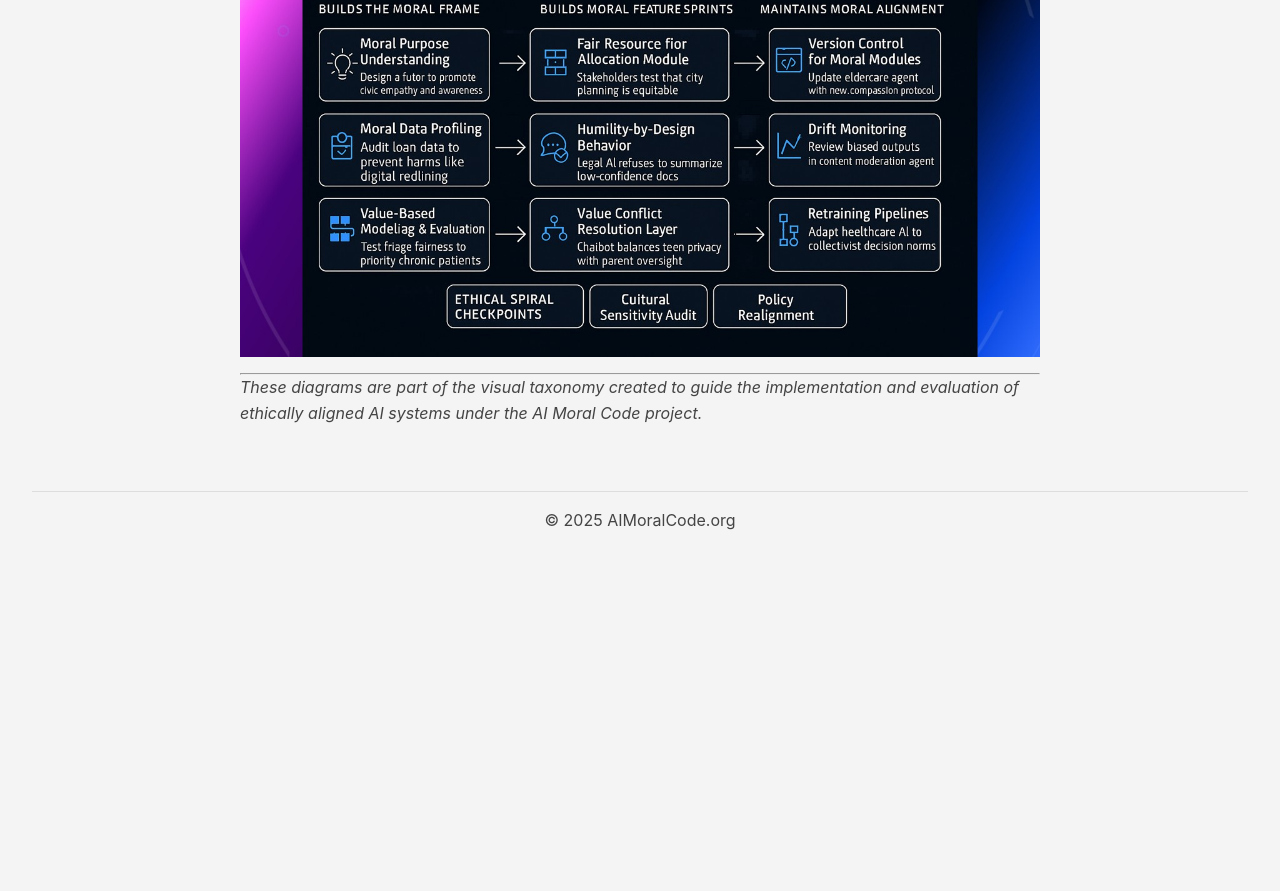
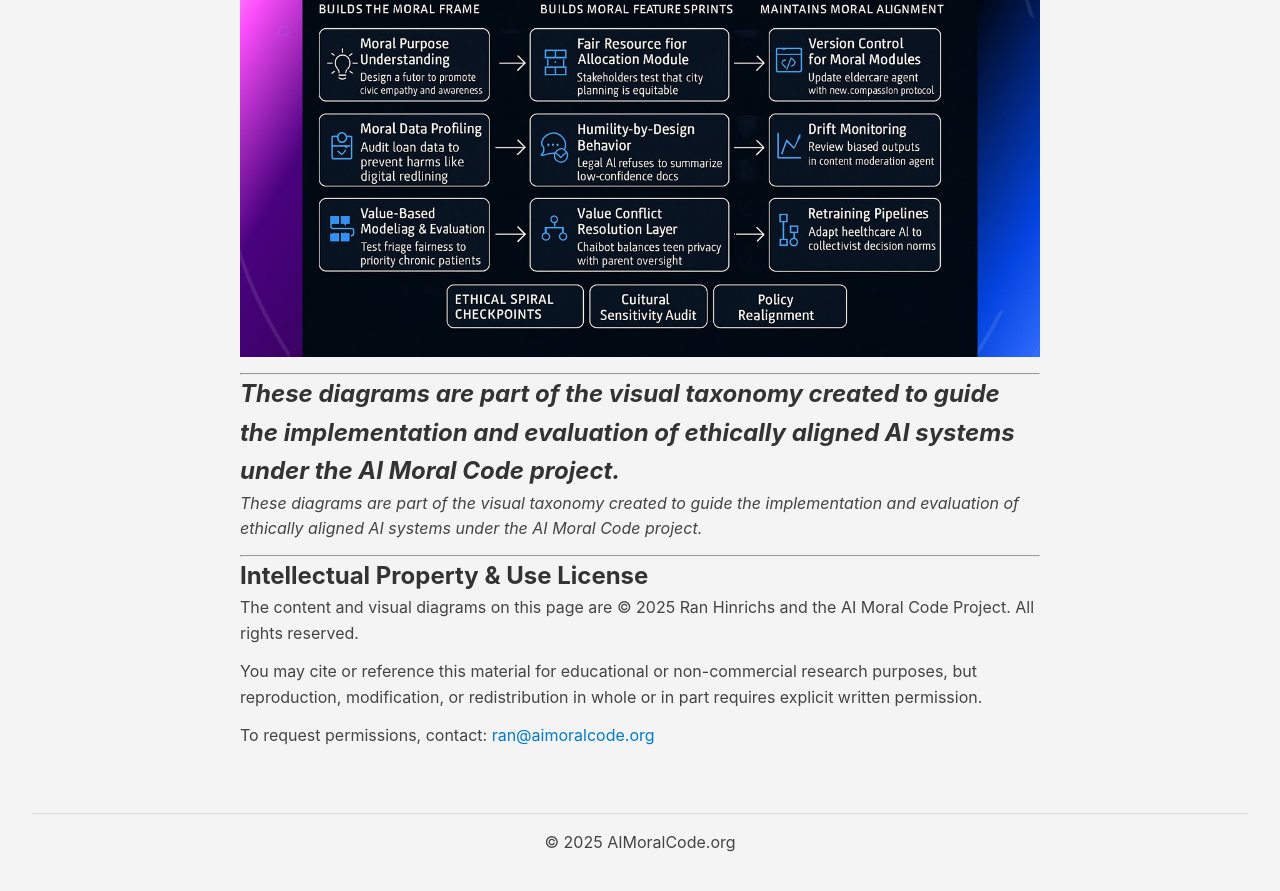
Before and after one commit to rjhinrichs/aimoralcode, a Jekyll site: the page built from values.md, in a window 1280 px wide and 900 px high, scrolled down 2278 px. Shown: the top 891 px of the window. Built offline with Jekyll 4.4.1, drawn with Linux system fonts in a browser that asks for light colours; before the commit the page ends 2856 px from its top, so only the background shows below that.

Commit message:
Update values.md

```diff
--- a/values.md
+++ b/values.md
@@ -38,3 +38,16 @@ These enable iterative ethical development, model moral prototypes, and govern e
 ---
 
 _These diagrams are part of the visual taxonomy created to guide the implementation and evaluation of ethically aligned AI systems under the AI Moral Code project._
+---
+
+_These diagrams are part of the visual taxonomy created to guide the implementation and evaluation of ethically aligned AI systems under the AI Moral Code project._
+
+---
+
+## Intellectual Property & Use License
+
+The content and visual diagrams on this page are © 2025 Ran Hinrichs and the AI Moral Code Project. All rights reserved.
+
+You may cite or reference this material for educational or non-commercial research purposes, but reproduction, modification, or redistribution in whole or in part requires explicit written permission.
+
+To request permissions, contact: [ran@aimoralcode.org](mailto:ran@aimoralcode.org)
```
